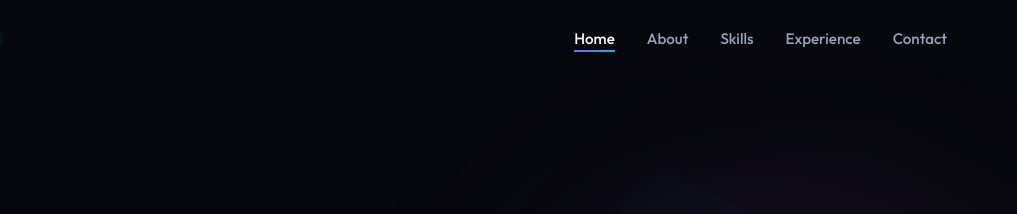
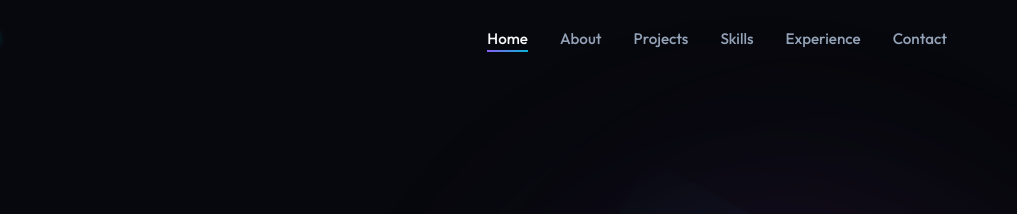
Before and after one commit to codeAndVibes/student-portfolio, a plain HTML site: page index.html in a window 1280 px wide. Shown: the top 214 px of the page, 263-1280 px from the left. Drawn offline with Linux system fonts and the light colour scheme.

Commit message:
Update index.html

```diff
--- a/index.html
+++ b/index.html
@@ -31,6 +31,7 @@
         <ul class="nav-links" id="nav-links">
           <li><a href="#hero" class="nav-link active" id="link-hero">Home</a></li>
           <li><a href="#about" class="nav-link" id="link-about">About</a></li>
+          <li><a href="#projects" class="nav-link" id="link-projects">Projects</a></li>
           <li><a href="#skills" class="nav-link" id="link-skills">Skills</a></li>
           <li><a href="#experience" class="nav-link" id="link-experience">Experience</a></li>
           <li><a href="#contact" class="nav-link" id="link-contact">Contact</a></li>
@@ -109,6 +110,7 @@
         </div>
       </div>
 
+      <!-- Skills Area with uniquely assigned target ID -->
       <div class="skills-wrapper glass-panel scroll-animate" id="skills">
         <h3>Tech Stack & Skills</h3>
         <div class="skills-grid">
@@ -157,7 +159,7 @@
     </div>
   </section>
 
-  <!-- Projects Section -->
+  <!-- Projects Section (Uniquely mapped to id="projects") -->
   <section class="projects" id="projects">
     <div class="section-header scroll-animate">
       <span class="section-subtitle">Portfolio</span>
```
